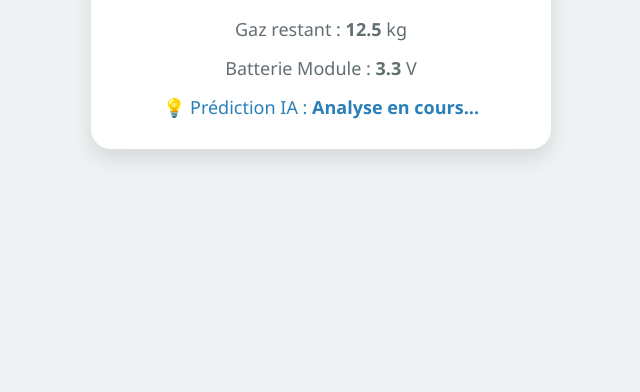
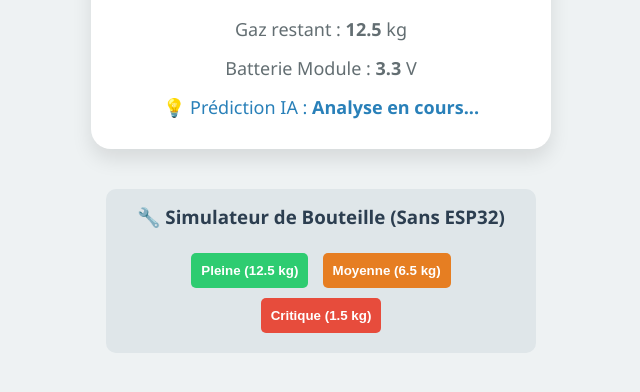
Before and after one commit to kettsonskadji-sketch/serveur_gaz-, a website: page index.html in a window 1280 px wide. Shown: the part 322-714 px from the top of the page, without its empty margins (319-959 px from the left). Drawn offline with Linux system fonts and the light colour scheme; no server answers.

Commit message:
Update index.html

```diff
--- a/index.html
+++ b/index.html
@@ -62,5 +62,35 @@
         // Relancer la fonction toutes les 2000 millisecondes (2 secondes)
         setInterval(rafraichirDonnees, 2000);
     </script>
+    <!-- ZONE DE SIMULATION SECRÈTE POUR LA SOUTENANCE -->
+<div style="margin-top: 30px; padding: 15px; background: #dfe6e9; border-radius: 10px; max-width: 400px; margin-left: auto; margin-right: auto;">
+    <h3 style="color: #2c3e50; margin-top: 0;">🔧 Simulateur de Bouteille (Sans ESP32)</h3>
+    <button onclick="simulerGaz(12.5, 100)" style="background: #2ecc71; color: white; border: none; padding: 10px; margin: 5px; border-radius: 5px; cursor: pointer; font-weight: bold;">Pleine (12.5 kg)</button>
+    <button onclick="simulerGaz(6.5, 52)" style="background: #e67e22; color: white; border: none; padding: 10px; margin: 5px; border-radius: 5px; cursor: pointer; font-weight: bold;">Moyenne (6.5 kg)</button>
+    <button onclick="simulerGaz(1.5, 12)" style="background: #e74c3c; color: white; border: none; padding: 10px; margin: 5px; border-radius: 5px; cursor: pointer; font-weight: bold;">Critique (1.5 kg)</button>
+</div>
+
+<script>
+async function simulerGaz(poidsSimule, pourcentageSimule) {
+    try {
+        await fetch('/api/gaz', {
+            method: 'POST',
+            headers: {
+                'Content-Type': 'application/json',
+                'x-api-key': 'MonSecretCameroun2026' // Notre clé de sécurité
+            },
+            body: JSON.stringify({
+                poids: poidsSimule,
+                pourcentage: pourcentageSimule,
+                batterie: 3.3
+            })
+        });
+        alert("Simulation envoyée ! Poids : " + poidsSimule + " kg");
+    } catch (erreur) {
+        alert("Erreur de simulation");
+    }
+}
+</script>
+
 </body>
 </html>
```
